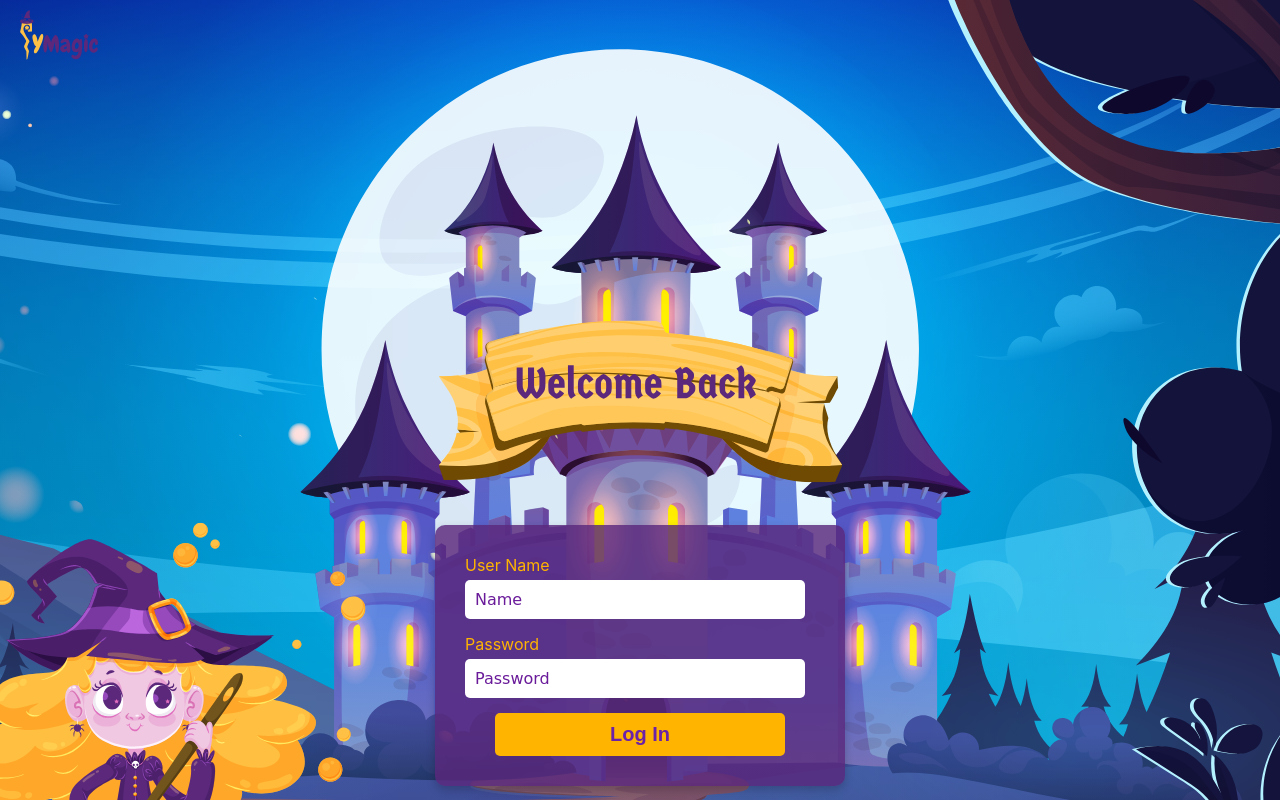
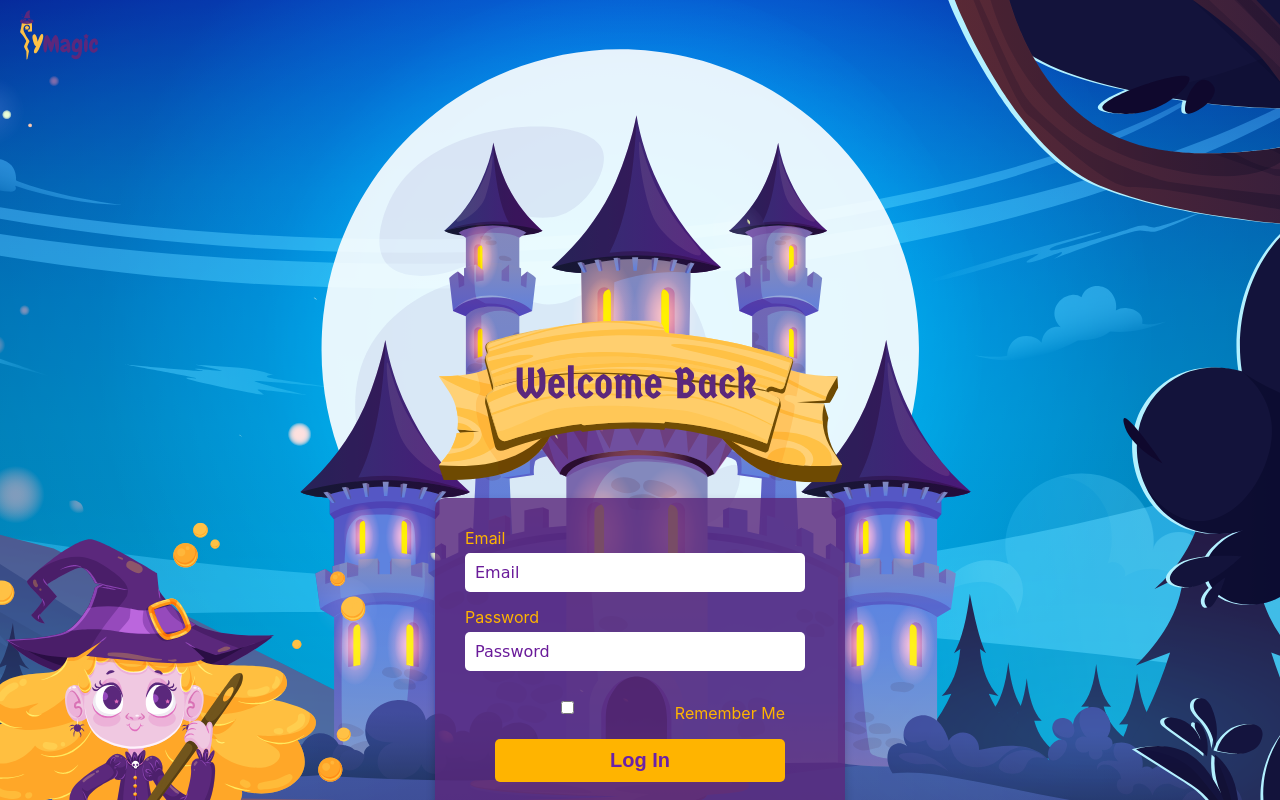
Before and after one commit to Habiba3495/pymagic, a React (Create React App) app: page /Login in a window 1280 px wide. Shown: the top 800 px of the page. Built offline with nearby package versions, Linux system fonts and the light colour scheme.

Commit message:
updates on login logic

```diff
--- a/package.json
+++ b/package.json
@@ -8,6 +8,7 @@
     "@testing-library/react": "^16.2.0",
     "@testing-library/user-event": "^13.5.0",
     "axios": "^1.8.1",
+    "body-parser": "^1.20.3",
     "react": "^19.0.0",
     "react-dom": "^19.0.0",
     "react-router-dom": "^7.2.0",
--- a/src/components/LoginSection.css
+++ b/src/components/LoginSection.css
@@ -13,6 +13,7 @@
     border-radius: 10px;
     color: #ffb400;
     width: 350px;
+    max-width: 400px;
     box-shadow: 0 4px 10px rgba(0, 0, 0, 0.2);
     margin-top: 450px;
   }
@@ -41,3 +42,19 @@
     margin-left: 30px;
     font-weight: bold;
   }
+
+  .error-message {
+    color: red;
+    margin: 10px 0;
+    text-align: center;
+  }
+
+  .remember-me {
+    margin: 10px 0;
+    display: flex;
+    align-items: center;
+  }
+
+  .remember-me input[type="checkbox"] {
+    margin-right: 5px;
+  }
--- a/src/components/LoginSection.js
+++ b/src/components/LoginSection.js
@@ -1,26 +1,104 @@
-import React from "react";
+import React, { useState } from "react";
 import "./LoginSection.css";
 import { useNavigate } from "react-router-dom";
+import { useAuth } from '../context/AuthContext'; // Import UserContext
 
 const LoginSection = () => {
+  const { login } = useAuth();
   const navigate = useNavigate();
+  const [error, setError] = useState(null);
+  const [formData, setFormData] = useState({
+    email: "",
+    password: "",
+    rememberMe: false,
+  });
 
-  const handleSubmit = (e) => {
-    e.preventDefault(); // منع إعادة تحميل الصفحة
-    navigate("/lessons"); // توجيه المستخدم للصفحة المطلوبة
+  const handleSubmit = async (e) => {
+    e.preventDefault();
+    setError(null); // Clear previous errors
+
+    try {
+      const response = await fetch('http://localhost:5000/api/users/login', {
+      method: 'POST',
+      headers: {
+        'Content-Type': 'application/json',
+      },
+      body: JSON.stringify(formData),
+      credentials: 'include',
+    });
+
+      const data = await response.json();
+
+      if (!response.ok) {
+        throw new Error(data.error || 'Login failed');
+      }
+
+      // Store token based on rememberMe
+      const { token, user } = data;
+      if (formData.rememberMe) {
+        localStorage.setItem('token', token);
+        document.cookie = `token=${token}; max-age=604800; path=/`; // 7 days
+      } else {
+        sessionStorage.setItem('token', token);
+        document.cookie = `token=${token}; path=/`; // Session cookie
+      }
+      // Store user information in context
+      login(user, formData.rememberMe);
+      // Navigate to lessons page on successful login
+      navigate("/lessons", { replace: true }); // replace: true prevents going back to login
+    } catch (err) {
+      console.error('Login error:', err);
+      setError(err.message);
+    }
+  };
+
+  const handleInputChange = (e) => {
+    const { name, value, type, checked } = e.target;
+    setFormData((prev) => ({
+      ...prev,
+      [name]: type === 'checkbox' ? checked : value,
+    }));
   };
 
   return (
     <section className="Login-section">
       <div className="Lform-container">
-        <form onSubmit={handleSubmit}> {/* استدعاء handleSubmit عند الإرسال */}
-          <label>User Name</label>
-          <input type="text" placeholder="Name" />
+        <form onSubmit={handleSubmit}>
+          <label>Email</label> {/* Updated label to match input type */}
+          <input
+            type="email"
+            name="email"
+            placeholder="Email"
+            value={formData.email}
+            onChange={handleInputChange}
+            required
+          />
 
           <label>Password</label>
-          <input type="password" placeholder="Password" />
+          <input
+            type="password"
+            name="password"
+            placeholder="Password"
+            value={formData.password}
+            onChange={handleInputChange}
+            required
+          />
 
-          <button className="Lbutton" type="submit">Log In</button> {/* لم نعد بحاجة إلى onClick هنا */}
+          <div className="remember-me">
+            <input
+              type="checkbox"
+              name="rememberMe"
+              checked={formData.rememberMe}
+              onChange={handleInputChange}
+            />
+            <label>Remember Me</label>
+          </div>
+
+          {error && <div className="error-message">{error}</div>}
+
+          <button className="Lbutton" type="submit">
+            Log In
+          </button>
         </form>
       </div>
     </section>
--- a/src/components/Quiz.js
+++ b/src/components/Quiz.js
@@ -255,7 +255,9 @@ const Quiz = () => {
     useEffect(() => {
         const fetchQuestions = async () => {
             try {
-                const response = await fetch(`http://localhost:5000/api/quiz/lesson/${lessonId}?limit=10`);
+                const response = await fetch(`http://localhost:5000/api/quiz/lesson/${lessonId}`, {
+                    credentials: "include", // يسمح بإرسال الكوكيز
+                  });
                 if (!response.ok) {
                     throw new Error("Failed to fetch questions");
                 }
--- a/src/components/UnitQuiz.js
+++ b/src/components/UnitQuiz.js
@@ -26,7 +26,11 @@ const UnitQuiz = () => {
   useEffect(() => {
     const fetchQuestions = async () => {
       try {
-        const response = await fetch(`http://localhost:5000/api/quiz/unit/${userId}/${unitId}`);
+        const response = await fetch(`http://localhost:5000/api/quiz/unit/${userId}/${unitId}`
+          , {
+            credentials: "include", // يسمح بإرسال الكوكيز
+          }
+        );
         if (!response.ok) {
           throw new Error("Failed to fetch questions");
         }
--- a/src/components/Video.js
+++ b/src/components/Video.js
@@ -195,7 +195,11 @@ const Video = () => {
   useEffect(() => {
     const fetchLessonData = async () => {
       try {
-        const response = await fetch(`http://localhost:5000/api/lessons/${lessonId}`);
+        const response = await fetch(`http://localhost:5000/api/lessons/${lessonId}`
+          , {
+            credentials: "include", // يسمح بإرسال الكوكيز
+          }
+        );
         if (!response.ok) {
           throw new Error(`Failed to fetch lesson data: ${response.status} ${response.statusText}`);
         }
@@ -231,27 +235,40 @@ const Video = () => {
             <>
               <p>Error: {error}</p>
               <video controls>
-                <source src="https://www.w3schools.com/html/mov_bbb.mp4" type="video/mp4" />
+                <source
+                  src="https://www.w3schools.com/html/mov_bbb.mp4"
+                  type="video/mp4"
+                />
                 Your browser does not support the video tag.
               </video>
             </>
           ) : lessonData?.video_url ? ( // Use video_url from the lesson object
             <video controls>
-              <source src={`http://localhost:5000${lessonData.video_url}`} type="video/mp4" />
+              <source
+                src={`http://localhost:5000${lessonData.video_url}`}
+                type="video/mp4"
+                crossOrigin="use-credentials"
+              />
               Your browser does not support the video tag.
             </video>
           ) : (
             <>
               <p>No video available. Playing default video.</p>
               <video controls>
-                <source src="https://www.w3schools.com/html/mov_bbb.mp4" type="video/mp4" />
+                <source
+                  src="https://www.w3schools.com/html/mov_bbb.mp4"
+                  type="video/mp4"
+                />
                 Your browser does not support the video tag.
               </video>
             </>
           )}
         </div>
 
-        <button className="quiz-button" onClick={() => navigate(`/quiz/${unitId}/${lessonId}`)}>
+        <button
+          className="quiz-button"
+          onClick={() => navigate(`/quiz/${unitId}/${lessonId}`)}
+        >
           Start Quiz
         </button>
       </div>
--- /dev/null
+++ b/src/context/AuthContext.js
@@ -0,0 +1,34 @@
+// src/context/AuthContext.js
+import React, { createContext, useContext, useState } from 'react';
+
+const AuthContext = createContext();
+
+export function AuthProvider({ children }) {
+  const [user, setUser] = useState(
+    JSON.parse(localStorage.getItem('user')) || null
+  );
+
+  const login = (userData, remember) => {
+    setUser(userData);
+    if (remember) {
+      localStorage.setItem('user', JSON.stringify(userData));
+    } else {
+      sessionStorage.setItem('user', JSON.stringify(userData));
+    }
+  };
+
+  const logout = () => {
+    setUser(null);
+    localStorage.removeItem('user');
+    sessionStorage.removeItem('user');
+    document.cookie = 'token=; expires=Thu, 01 Jan 1970 00:00:00 UTC; path=/;';
+  };
+
+  return (
+    <AuthContext.Provider value={{ user, login, logout }}>
+      {children}
+    </AuthContext.Provider>
+  );
+}
+
+export const useAuth = () => useContext(AuthContext);
--- a/src/index.js
+++ b/src/index.js
@@ -3,11 +3,14 @@ import ReactDOM from 'react-dom/client';
 import './index.css';
 import App from './App';
 import reportWebVitals from './reportWebVitals';
+import { AuthProvider } from './context/AuthContext';  // <-- You already have this import
 
 const root = ReactDOM.createRoot(document.getElementById('root'));
 root.render(
   <React.StrictMode>
-    <App />
+    <AuthProvider>
+      <App />
+    </AuthProvider>
   </React.StrictMode>
 );
 
```
Also changed, not shown: src/components/LessonSection.js (+12 -3 lines), 1 other file (tests, documents, lock files or other folders).
